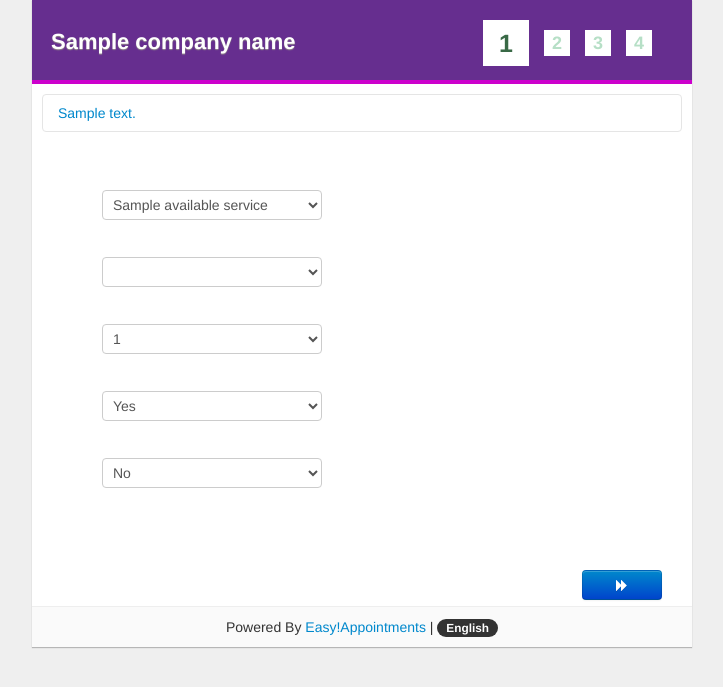
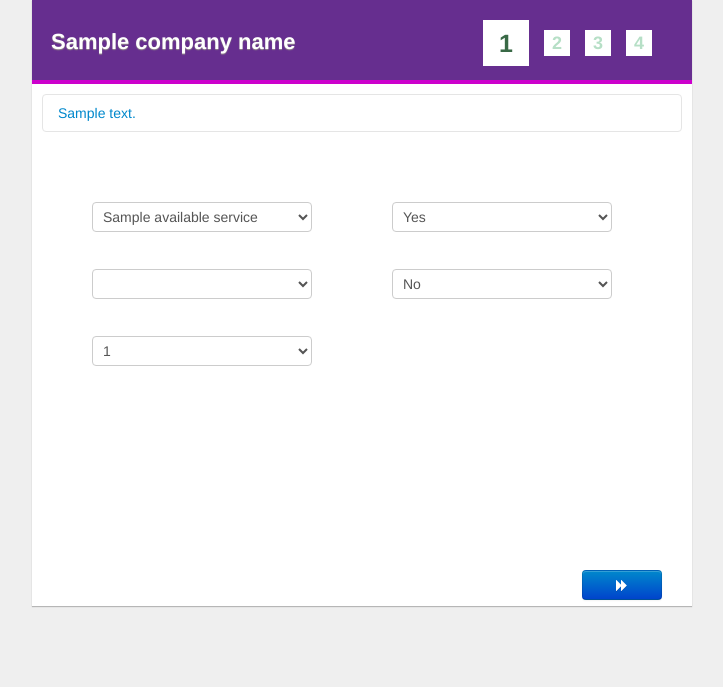
Before and after one commit to CS499-Estudio-S2015/estudio-2015, a CodeIgniter app: the page made by ea/application/views/appointments/book.php in a window 1280 px wide. Shown: the top 687 px of the page, without its empty margins (23-746 px from the left). Run offline with CodeIgniter, Linux system fonts and the light colour scheme; tables that the repository leaves empty hold one stand-in row (values such as "Sample post"); the template is opened without the code that fills it: most values are stand-ins (such as "Sample title", 1, 10 or a date in 2020); lists and menus that the app fills with data are empty.

Commit message:
fixed provider form formating

```diff
--- a/ea/application/views/appointments/book.php
+++ b/ea/application/views/appointments/book.php
@@ -162,7 +162,8 @@
                 <div class="frame-container">
                     <h3 class="frame-title"><?php echo $this->lang->line('step_one_title'); ?></h3>
 
-                    <div class="frame-content" style="width:520px">
+                    <div class="frame-content" style="width:600px">
+                        <div class="span3">
                             <label for="select-service">
                                 <strong><?php echo $this->lang->line('select_service'); ?></strong>
                             </label>
@@ -239,7 +240,9 @@
                                 <option value="4">4</option>
                                 <option value="5">5</option>
                             </select>
+                        </div>
 
+                        <div class="span3">
                             <label for="req_visit">
                                 <strong><?php echo $this->lang->line('req_visit'); ?></strong>
                             </label>
@@ -253,15 +256,16 @@
                                 <strong><?php echo $this->lang->line('first_visit'); ?></strong>
                             </label>
 
-                        <select id="first visit">
+                            <select id="first_visit">
                                 <option value="0">No</option>
                                 <option value="1">Yes</option>
                             </select>
-
-                        <div id="service-description" style="display:none;"></div>
-                    </div>
                         </div>
 
+                    </div>
+
+                </div>
+                <!--div id="service-description" style="display:none;"></div-->
                 <div class="command-buttons">
                     <button type="button" id="button-next-1" class="btn button-next btn-primary"
                             data-step_index="1">
@@ -394,7 +398,8 @@
             <?php
                 // ------------------------------------------------------
                 // FRAME FOOTER
-                // ------------------------------------------------------ ?>
+                // ------------------------------------------------------
+/*
             <div id="frame-footer">
                 Powered By
                 <a href="http://easyappointments.org" target="_blank">
@@ -405,6 +410,8 @@
 		        	<?php echo ucfirst($this->config->item('language')); ?>
 		        </span>
             </div>
+*/
+            ?>
         </div>
     </div>
 <script
```
Lines whose indentation alone changed are shown as unchanged.
